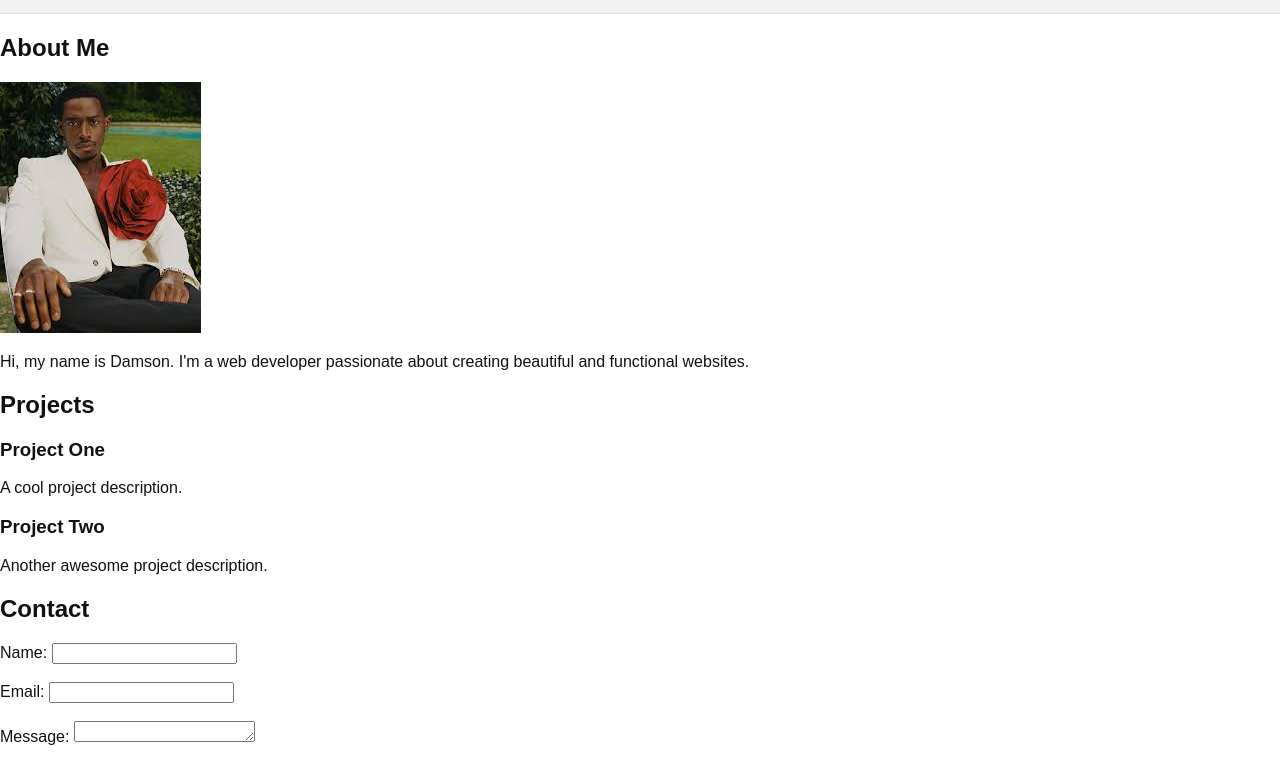
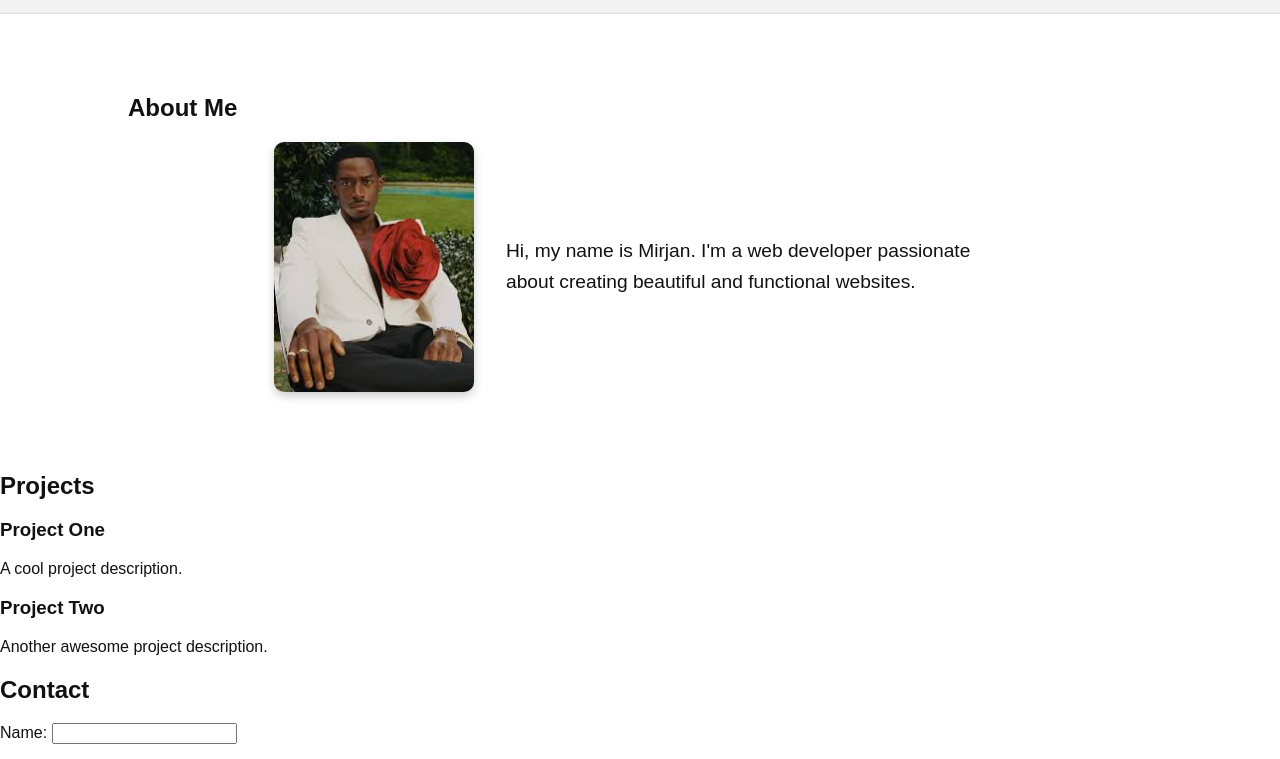
Before and after one commit to mirjanski/Portfolio, a plain HTML site: page index.html in a window 1280 px wide. Shown: the part 105-864 px from the top of the page. Drawn offline with Linux system fonts and the light colour scheme.

Commit message:
Add files via upload

```diff
--- a/index.html
+++ b/index.html
@@ -8,7 +8,7 @@
 </head>
 <body>
     <header>
-<div class = "brand">Saint Residence</div>
+<div class = "brand">Mirjan</div>
         <div class = "menu" id = "menu">
         <nav>
             <ul>
@@ -30,8 +30,10 @@
 
     <section id = "about">
         <h2>About Me</h2>
-        <img src = "images/download.jpg" alt="Photo"/>
-        <p>Hi, my name is Damson. I'm a web developer passionate about creating beautiful and functional websites.</p>
+        <div class = "about-content">
+        <img src = "images/download.jpg" alt="Photo" id = "photo"/>
+        <p>Hi, my name is Mirjan. I'm a web developer passionate about creating beautiful and functional websites.</p>
+        </div>
     </section>
 
     <section id="projects">
--- a/style.css
+++ b/style.css
@@ -10,6 +10,36 @@ body {
 body.dark {
   background: #121212;
   color: #f2f2f2;
+}
+
+
+h2{
+padding: auto;
+}
+#about {
+padding: 60px 10%;
+}
+
+.about-content{
+display: flex;
+align-items: center;
+justify-content: center;
+gap:2rem;
+margin-top: 20px;
+flex-wrap: wrap;
+}
+
+.about-content img{
+width: 200px;
+border-radius: 10px;
+box-shadow: 0 4px 10px rgba(0,0,0,0.2);
+}
+
+.about-content p {
+max-width: 500px;
+font-size: 1.2rem;
+line-height: 1.6;
+text-align: left;
 }
 
 header {
```
Also changed, not shown: script.js (line endings or trailing spaces).
